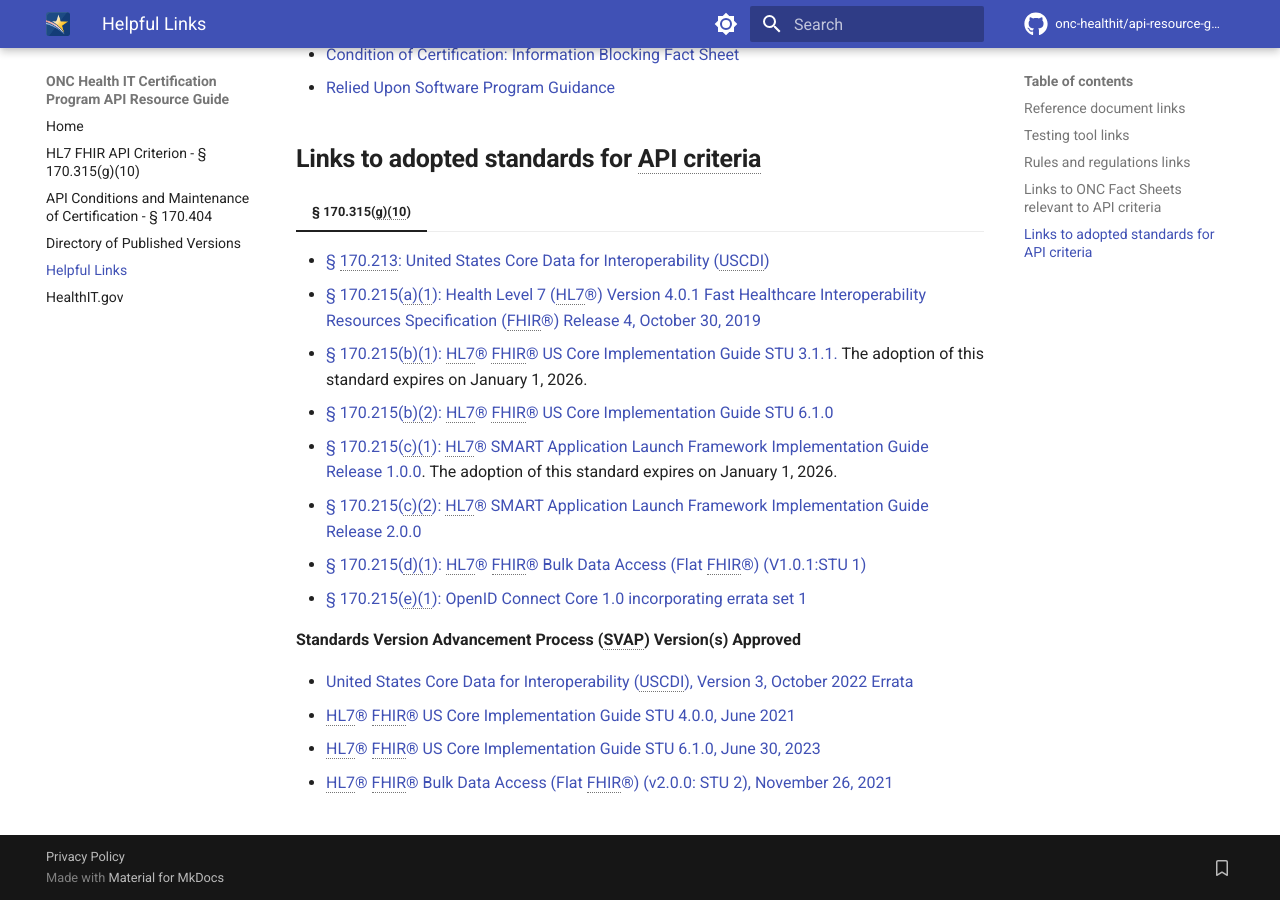
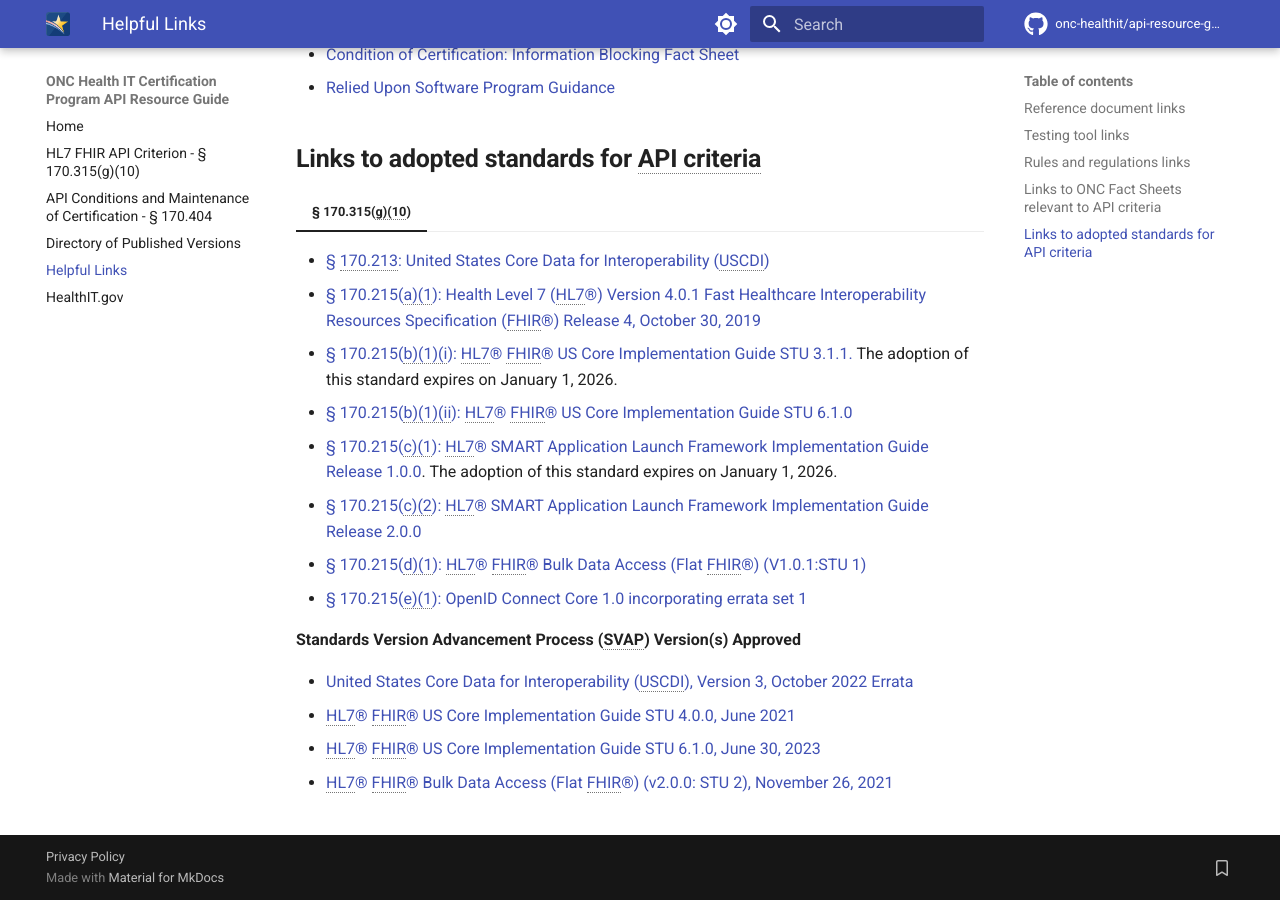
Before and after one commit to onc-healthit/api-resource-guide, an MkDocs documentation site: the page built from docs/helpful-links.md, in a window 1280 px wide and 900 px high, scrolled down 994 px. Built offline with MkDocs 1.6.1 and Material for MkDocs 9.7.7, drawn with Linux system fonts in a browser that asks for light colours; comment, search, counter and statistics services are not loaded; the version menu is left out.

Commit message:
fix us core references

```diff
--- a/docs/helpful-links.md
+++ b/docs/helpful-links.md
@@ -50,8 +50,8 @@
 === "§ 170.315(g)(10)"
     - <a target = "_blank" href = "https://www.healthit.gov/isa/us-core-data-interoperability-uscdi">§ 170.213: United States Core Data for Interoperability (USCDI)</a>
     - <a target = "_blank" href = "http://hl7.org/fhir/directory.html">§ 170.215(a)(1): Health Level 7 (HL7®) Version 4.0.1 Fast Healthcare Interoperability Resources Specification (FHIR®) Release 4, October 30, 2019</a>
-    - <a target = "_blank" href = "http://hl7.org/fhir/us/core/STU3.1.1/">§ 170.215(b)(1): HL7® FHIR® US Core Implementation Guide STU 3.1.1.</a> The adoption of this standard expires on January 1, 2026.
-    - <a target = "_blank" href = "https://hl7.org/fhir/us/core/STU6.1/">§ 170.215(b)(2): HL7® FHIR® US Core Implementation Guide STU 6.1.0</a>
+    - <a target = "_blank" href = "http://hl7.org/fhir/us/core/STU3.1.1/">§ 170.215(b)(1)(i): HL7® FHIR® US Core Implementation Guide STU 3.1.1.</a> The adoption of this standard expires on January 1, 2026.
+    - <a target = "_blank" href = "https://hl7.org/fhir/us/core/STU6.1/">§ 170.215(b)(1)(ii): HL7® FHIR® US Core Implementation Guide STU 6.1.0</a>
     - <a target = "_blank" href = "https://hl7.org/fhir/smart-app-launch/1.0.0/">§ 170.215(c)(1): HL7® SMART Application Launch Framework Implementation Guide Release 1.0.0</a>. The adoption of this standard expires on January 1, 2026.
     - <a target = "_blank" href = "https://hl7.org/fhir/smart-app-launch/STU2/">§ 170.215(c)(2): HL7® SMART Application Launch Framework Implementation Guide Release 2.0.0</a>
     - <a target = "_blank" href = "https://hl7.org/fhir/uv/bulkdata/STU1.0.1/">§ 170.215(d)(1): HL7® FHIR® Bulk Data Access (Flat FHIR®) (V1.0.1:STU 1)</a>
--- a/includes/abbreviations.md
+++ b/includes/abbreviations.md
@@ -16,8 +16,8 @@
 *[FHIR]: HL7® Fast Healthcare Interoperability Resources
 
 *[a)(1]: Health Level 7 (HL7®) Version 4.0.1 Fast Healthcare Interoperability Resources Specification (FHIR®) Release 4, October 30, 2019
-*[b)(1]: FHIR® US Core Implementation Guide STU V3.1.1
-*[b)(2]: FHIR® US Core Implementation Guide STU V6.1.0
+*[b)(1)(i]: FHIR® US Core Implementation Guide STU V3.1.1
+*[b)(1)(ii]: FHIR® US Core Implementation Guide STU V6.1.0
 *[c)(1]: HL7® SMART Application Launch Framework Implementation Guide Release 1.0.0
 *[c)(2]: HL7® SMART Application Launch Framework Implementation Guide Release 2.0.0
 *[d)(1]: HL7® FHIR® Bulk Data Access (Flat FHIR®) (V1.0.1:STU 1)
```
